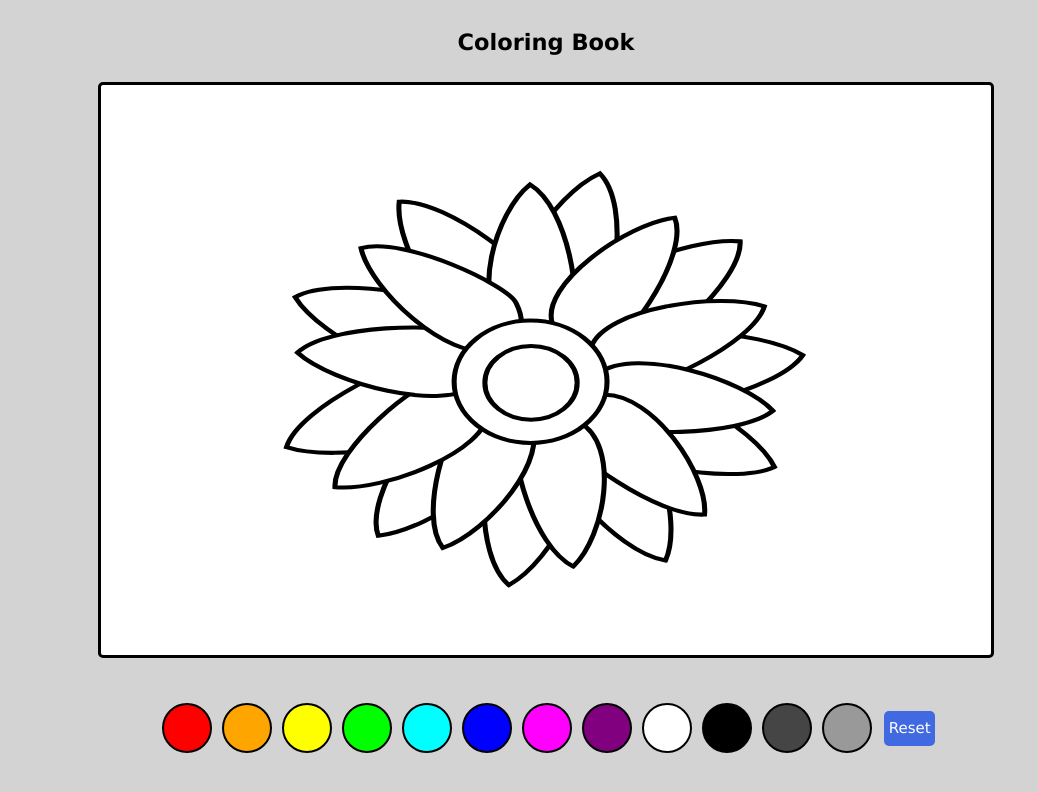
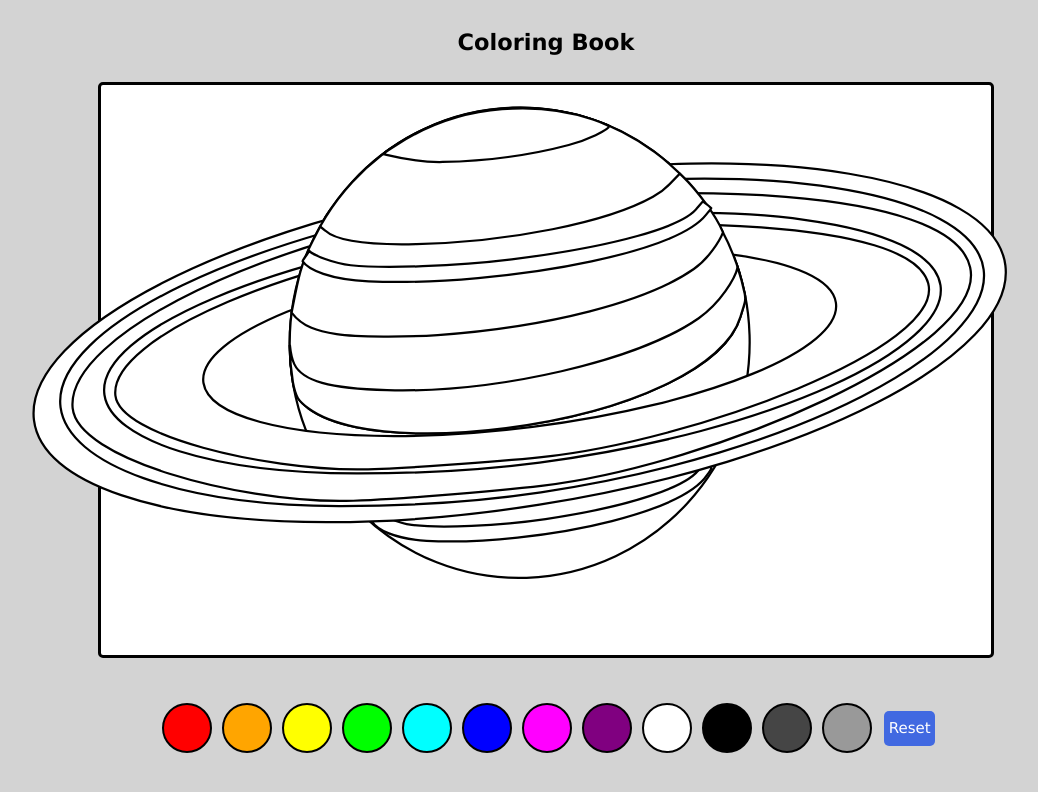
Before and after one commit to miloss98/coloring-book, a React (Create React App) app: page / in a window 1280 px wide. Shown: the top 792 px of the page, without its empty margins (94-1132 px from the left). Built offline with nearby package versions, Linux system fonts and the light colour scheme.

Commit message:
imports updated

```diff
--- a/src/App.js
+++ b/src/App.js
@@ -1,8 +1,5 @@
 import { useState, useEffect } from "react";
-import ColorPallete from "./components/ColorPallete";
-import Flower from "./components/Flower";
-//import Rocket from "./components/Rocket";
-import Saturn from "./components/Saturn";
+import { ColorPallete, Flower, Rocket, Saturn } from "./components/index";
 import "./app.css";
 function App() {
   //colors
@@ -57,7 +54,7 @@ function App() {
           <h1 className="title">Coloring Book </h1>
         </section>
         <section className="svg-container">
-          <Flower colors={colors} fill={fillColors} dimensions={dimensions} />
+          <Saturn colors={colors} fill={fillColors} dimensions={dimensions} />
         </section>
         <section className="pallete-container">
           <ColorPallete
--- /dev/null
+++ b/src/components/index.js
@@ -0,0 +1,6 @@
+import ColorPallete from "./ColorPallete";
+import Flower from "./Flower";
+import Rocket from "./Rocket";
+import Saturn from "./Saturn";
+
+export { ColorPallete, Flower, Rocket, Saturn };
```
